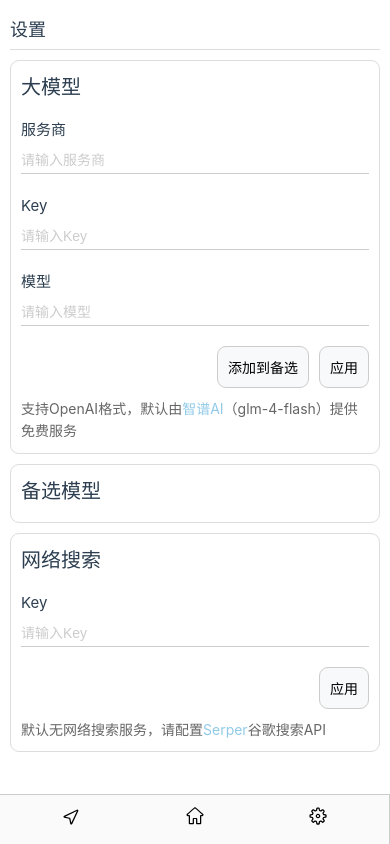
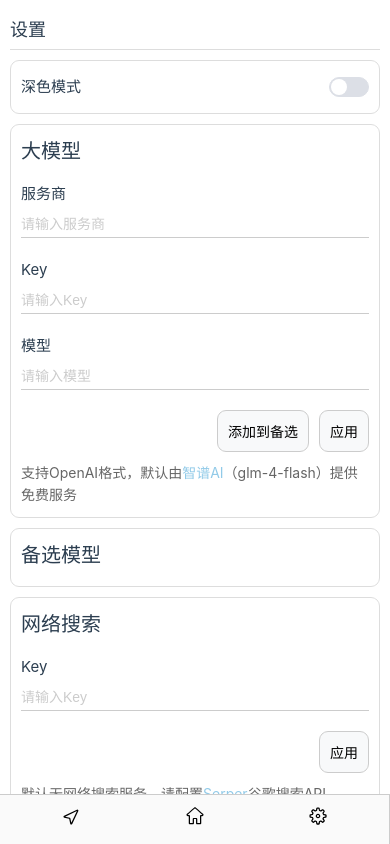
Before and after one commit to qgming/AISearch, a Vue app: page /setting in a window 390 px wide. Built offline with nearby package versions, Linux system fonts and the light colour scheme.

Commit message:
beta11 修复移动端UI问题

```diff
--- a/src/router/index.js
+++ b/src/router/index.js
@@ -4,7 +4,7 @@ import TheHome from "@/views/TheHome.vue";
 import AiSearch from "@/views/AiSearch.vue";
 import Setting from "@/views/Setting.vue";
 import About from "@/views/About.vue";
-import Ai from "@/views/Ai.vue";
+// import Ai from "@/views/Ai.vue";
 
 const routes = [
   { path: "/", component: TheHome },
--- a/src/views/About.vue
+++ b/src/views/About.vue
@@ -1,18 +1,13 @@
 <template>
-  <!-- 导航栏组件 -->
   <NavBar @goToSetting="goToSetting" @goToAbout="goToAbout" @goToHome="goToHome" @goToAiSearch="goToAiSearch" />
-  <!-- 关于页面容器 -->
   <div class="aboutContainer" :class="themeStore.theme">
-    <!-- 页面标题 -->
     <div class="pageTitle" :class="themeStore.theme">关于</div>
-    <!-- 关于盒子：Logo部分 -->
     <div class="aboutBox logoBox" :class="themeStore.theme">
       <img src="/src/assets/send.svg" alt="" class="logo">
       <p class="topName">极点AI搜索</p>
       <p>1.0.0</p>
-      <p>beta10</p>
+      <p>beta11</p>
     </div>
-    <!-- 关于盒子：功能部分 -->
     <div class="aboutBox" :class="themeStore.theme">
       <div class="aboutItem">
         <div class="functionItem" :class="themeStore.theme">
@@ -29,7 +24,6 @@
         </div>
       </div>
     </div>
-    <!-- 关于盒子：联系方式和版权信息 -->
     <div class="aboutBox" :class="themeStore.theme">
       <div class="contactInfo">
         <p>联系方式:</p>
--- a/src/views/Setting.vue
+++ b/src/views/Setting.vue
@@ -2,6 +2,10 @@
   <NavBar @goToSetting="goToSetting" @goToAbout="goToAbout" @goToHome="goToHome" @goToAiSearch="goToAiSearch" />
   <div class="settingsContainer" :class="themeStore.theme">
     <div class="pageTitle" :class="themeStore.theme">设置</div>
+    <div class="settingBox switchBox" :class="themeStore.theme">
+      <p>深色模式</p>
+      <el-switch v-model="darkmodel" @change="themeStore.toggleTheme" />
+    </div>
     <div class="settingBox" :class="themeStore.theme">
       <p class="settingTitle">大模型</p>
       <div class="settingItem">
@@ -57,10 +61,12 @@
 
 <script setup>
 import { ref, onMounted } from 'vue';
-import { ElMessage } from 'element-plus';
+import { ElMessage,ElSwitch} from 'element-plus';
 import { useRouter } from 'vue-router'; // 导入 useRouter
 import NavBar from '../components/NavBar.vue';
 import { useThemeStore } from '../store/theme';
+
+const darkmodel = ref(false);
 
 // 获取 themeStore 实例
 const themeStore = useThemeStore();
@@ -144,6 +150,8 @@ onMounted(() => {
   if (savedWebSearch) {
     webSearch.value = JSON.parse(savedWebSearch);
   }
+
+  darkmodel.value = themeStore.theme === 'dark';
 });
 </script>
 
@@ -178,6 +186,13 @@ onMounted(() => {
   border: 1px solid #ddd;
   border-radius: 9px;
   box-sizing: border-box;
+}
+
+.switchBox {
+  display: flex;
+  flex-direction: row;
+  justify-content: space-between;
+  align-items: center;
 }
 
 /* 链接样式 */
@@ -335,7 +350,9 @@ a {
 /* 移动端适配 */
 @media (max-width: 600px) {
   .settingsContainer {
-    padding: 10px;
+    padding: 10px 10px 60px 10px;
+    overflow-y: scroll;
+    scrollbar-width: none;
   }
 
   .pageTitle {
```
